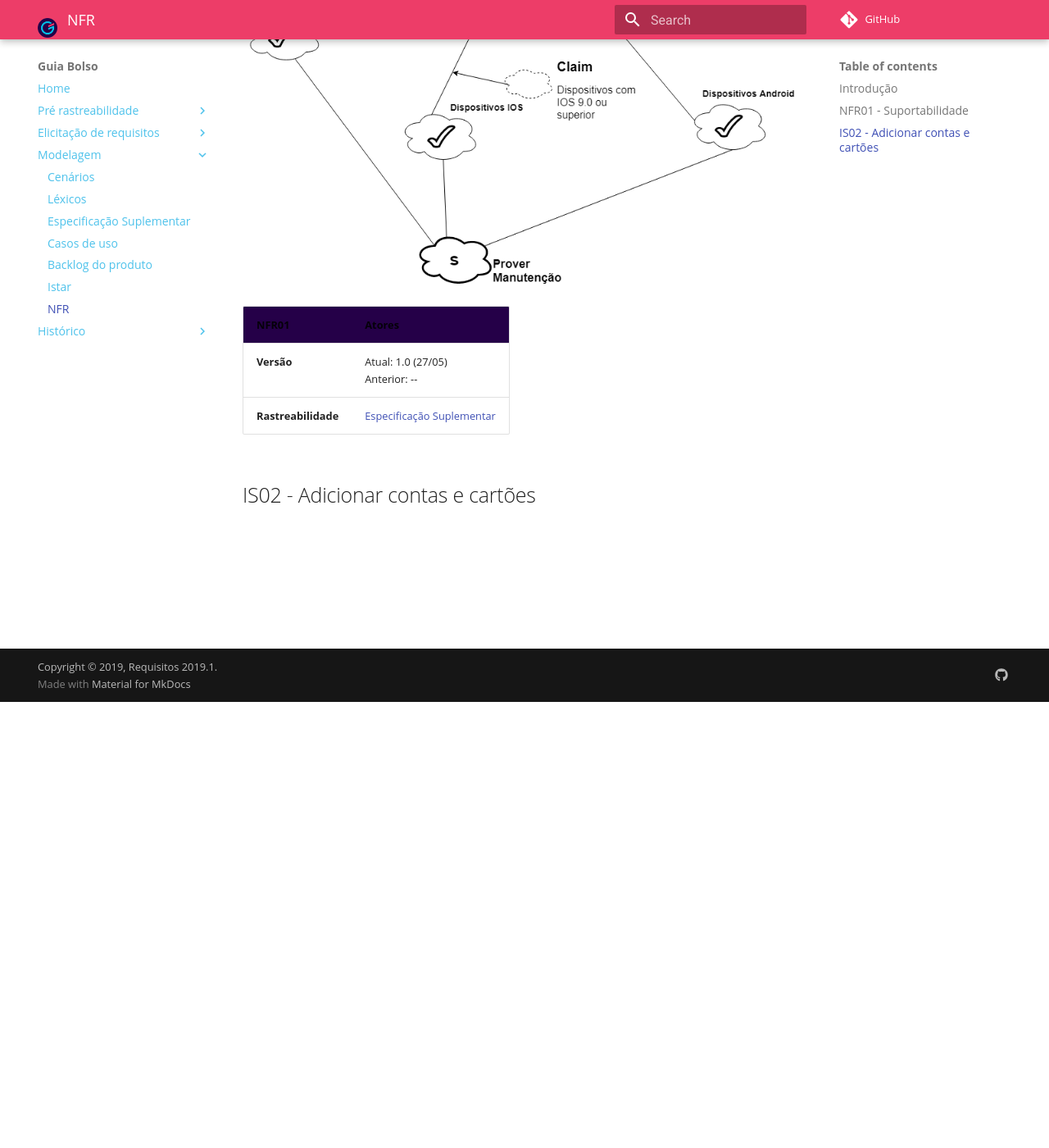
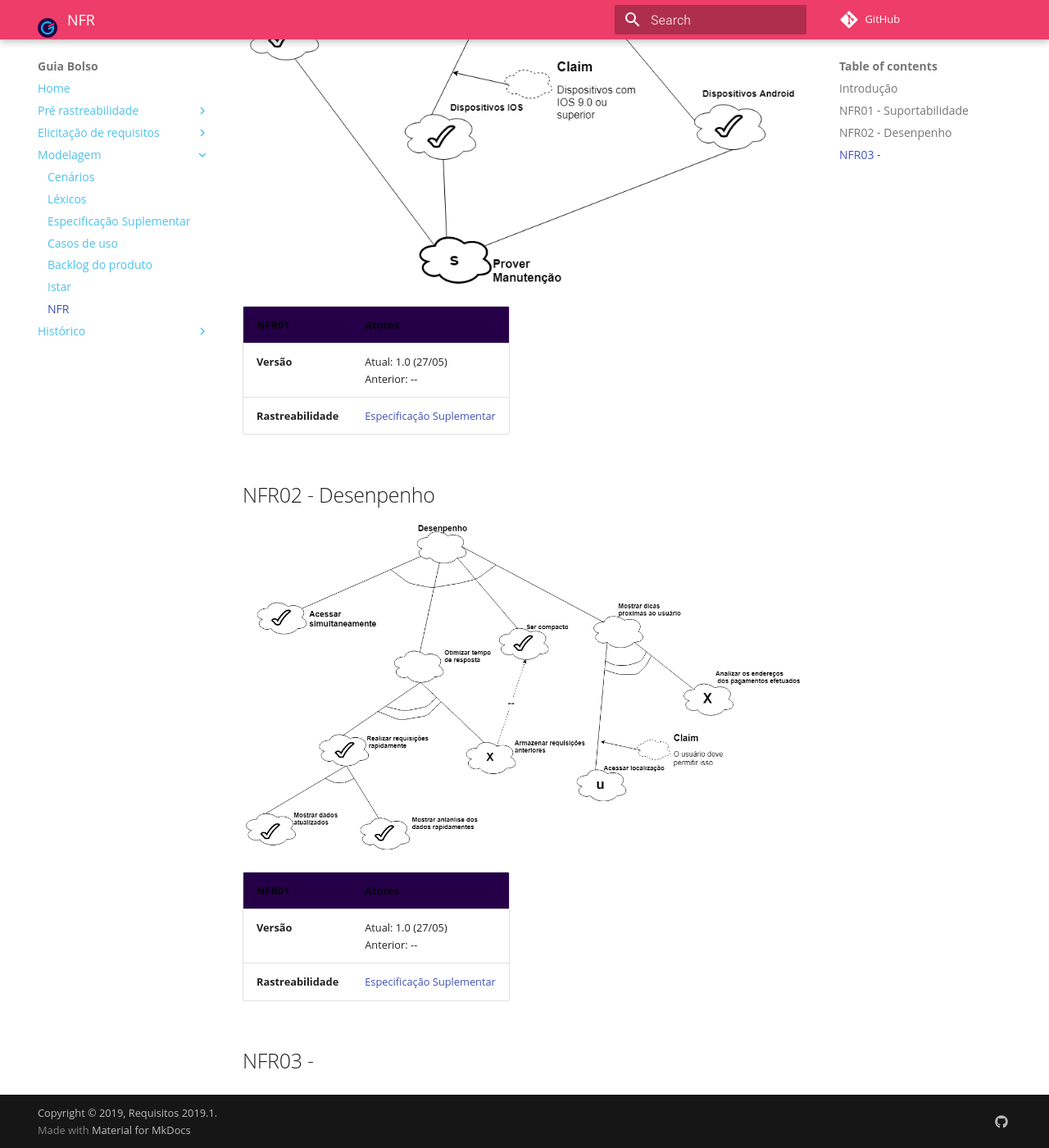
Before and after one commit to fga-disciplinas/2019.1-Guia-Bolso, an MkDocs documentation site: the page built from docs/modelagem/nfr.md, in a window 1280 px wide and 1400 px high, scrolled down 544 px. Shown: the whole window at 82% size. Built offline with MkDocs 1.6.1 and Material for MkDocs 9.7.7, drawn with Linux system fonts in a browser that asks for light colours; comment, search, counter and statistics services are not loaded; old or Windows-style settings are respelled for this version of MkDocs.

Commit message:
Adicionando nfr_desenpenho

```diff
--- a/docs/modelagem/nfr.md
+++ b/docs/modelagem/nfr.md
@@ -13,4 +13,14 @@
 | **Versão**| Atual: 1.0 (27/05) <br> Anterior: --|
 | **Rastreabilidade** | [Especificação Suplementar](../especificacao) |
 
-## IS02 - Adicionar contas e cartões
+## NFR02 - Desenpenho
+
+[ ![IS01](./../img/nfr/nfr_desenpenho.png)](./../img/istar/geral.png)
+
+
+| **NFR01** | **Atores**|
+|--|--|
+| **Versão**| Atual: 1.0 (27/05) <br> Anterior: --|
+| **Rastreabilidade** | [Especificação Suplementar](../especificacao) |
+
+## NFR03 -
```
Also changed, not shown: docs/elicitacao-de-requisitos/brainstorm.md (+2 -1 lines), docs/img/nfr/nfr_desenpenho.png (added).
